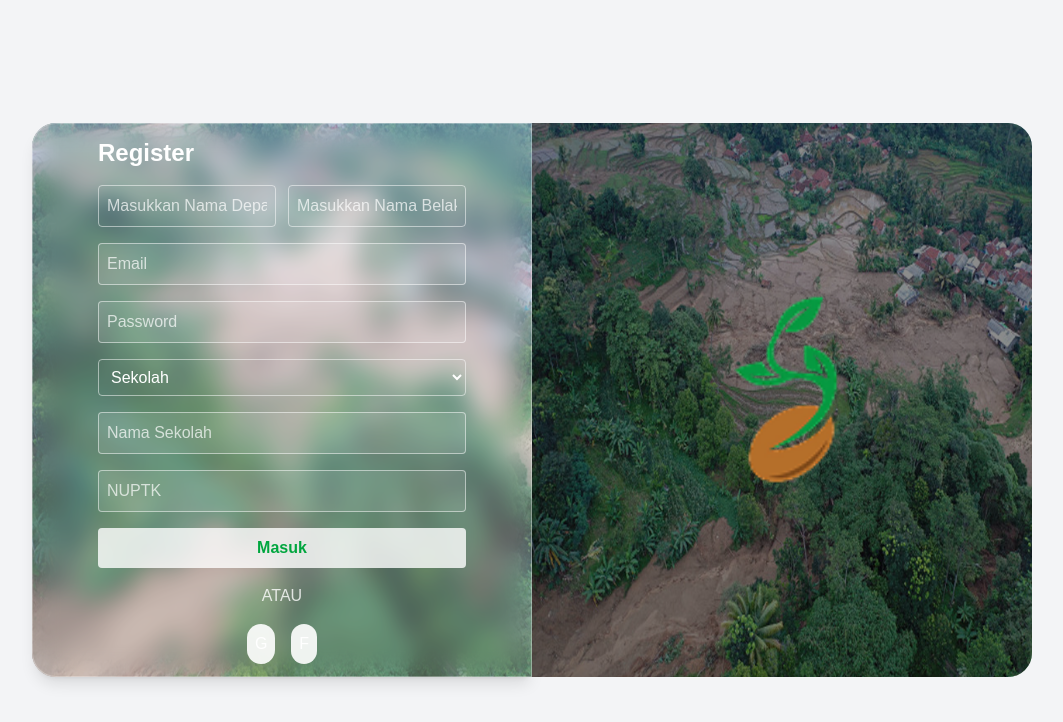
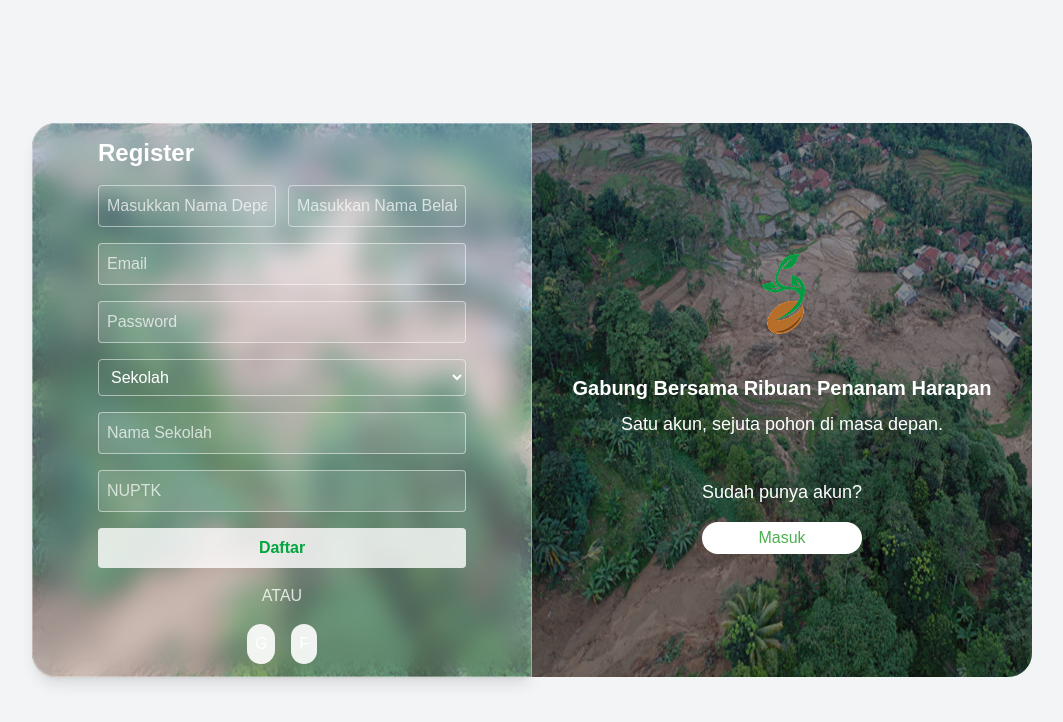
Before and after one commit to Aghissulaiman/reforesta, a Next.js app: page /register in a window 1280 px wide. Shown: the top 722 px of the page, without its empty margins (108-1171 px from the left). Built offline with nearby package versions, Linux system fonts and the light colour scheme; no server answers.

Commit message:
Register public done

```diff
--- a/package.json
+++ b/package.json
@@ -9,6 +9,7 @@
     "lint": "eslint"
   },
   "dependencies": {
+    "@supabase/auth-helpers-nextjs": "^0.10.0",
     "@supabase/supabase-js": "^2.58.0",
     "framer-motion": "^12.23.22",
     "lucide-react": "^0.544.0",
--- /dev/null
+++ b/src/app/middleware.js
@@ -0,0 +1,17 @@
+import { NextResponse } from "next/server";
+import { createMiddlewareClient } from "@supabase/auth-helpers-nextjs";
+
+export async function middleware() {
+    const res = NextResponse.next();
+    const supabase = createMiddlewareClient({req, res});
+
+    const {
+        data: {user},
+    } = await supabase.auth.getUser();
+
+    if (!user) {
+      return NextResponse.redirect(new URL("/login", req.url));
+    }
+
+    return res
+}
--- a/src/app/register/page.js
+++ b/src/app/register/page.js
@@ -1,99 +1,233 @@
-'use client'
+"use client";
 
 import { useState } from "react";
+import { supabase } from "@/lib/supabaseClient";
 
 export default function Register() {
-  const [status, setStatus] = useState("Sekolah");
+  const [form, setForm] = useState({
+    nama_depan: "",
+    nama_belakang: "",
+    email: "",
+    password: "",
+    role: "Sekolah", // default
+    status: "Pelajar", // default untuk Publik
+    nama_sekolah: "",
+    nuptk: "",
+  });
+
+  const handleChange = (e) => {
+    setForm({ ...form, [e.target.name]: e.target.value });
+  };
+
+  const handleRegister = async (e) => {
+    e.preventDefault();
+
+    // 1. Register ke Auth Supabase
+    const { data, error } = await supabase.auth.signUp({
+      email: form.email,
+      password: form.password,
+    });
+
+    if (error) {
+      alert("Gagal register: " + error.message);
+      return;
+    }
+
+    const user = data.user;
+    if (!user) return;
+
+    // 2. Simpan ke tabel users
+    const { error: insertError } = await supabase.from("users").insert([
+      {
+        id: user.id, // foreign key dari auth.users
+        nama_depan: form.nama_depan,
+        nama_belakang: form.nama_belakang,
+        email: form.email,
+        role: form.role, // Sekolah / Publik
+        status: form.role === "Sekolah" ? null : form.status, // status cuma kalau Publik
+        password: form.password, // opsional
+      },
+    ]);
+
+    if (insertError) {
+      alert("Gagal menyimpan user: " + insertError.message);
+      return;
+    }
+
+    // 3. Kalau role = Sekolah → insert ke sekolah_profiles
+    if (form.role === "Sekolah") {
+      const { error: sekolahError } = await supabase
+        .from("sekolah_profiles")
+        .insert([
+          {
+            user_id: user.id,
+            nama_sekolah: form.nama_sekolah,
+            nuptk: form.nuptk,
+          },
+        ]);
+
+      if (sekolahError) {
+        alert("Gagal menyimpan data sekolah: " + sekolahError.message);
+        return;
+      }
+    }
+
+    alert("Register berhasil, cek email untuk verifikasi!");
+  };
 
   return (
-    <>
     <div className="flex flex-row items-center justify-center p-8 min-h-screen bg-gray-100">
+      {/* KIRI - Form Register */}
       <div className="relative w-125 h-138.5">
         <img
           src="image 2 (1).png"
           className="object-cover rounded-l-3xl z-0 w-125 h-138.5"
         />
 
-          <div className="absolute inset-0 rounded-l-3xl bg-white/20 backdrop-blur-md border border-white/30 shadow-lg flex items-center justify-center">
+        <form
+          onSubmit={handleRegister}
+          className="absolute inset-0 rounded-l-3xl bg-white/20 backdrop-blur-md border border-white/30 shadow-lg flex items-center justify-center"
+        >
           <div className="w-full max-w-md p-10 space-y-4">
             <h2 className="text-white text-2xl font-semibold text-left mb-4">
               Register
             </h2>
 
+            {/* Nama depan & belakang */}
             <div className="grid grid-cols-2 gap-3">
               <input
                 type="text"
+                name="nama_depan"
+                value={form.nama_depan}
+                onChange={handleChange}
                 placeholder="Masukkan Nama Depan"
                 className="w-full p-2 rounded border border-white/50 bg-transparent text-white placeholder-white/70 focus:outline-none focus:ring-1 focus:ring-white/50"
               />
               <input
                 type="text"
+                name="nama_belakang"
+                value={form.nama_belakang}
+                onChange={handleChange}
                 placeholder="Masukkan Nama Belakang"
                 className="w-full p-2 rounded border border-white/50 bg-transparent text-white placeholder-white/70 focus:outline-none focus:ring-1 focus:ring-white/50"
               />
             </div>
 
+            {/* Email & Password */}
             <input
               type="email"
+              name="email"
+              value={form.email}
+              onChange={handleChange}
               placeholder="Email"
               className="w-full p-2 rounded border border-white/50 bg-white/10 text-white placeholder-white/70 focus:outline-none focus:ring-1 focus:ring-white/50"
             />
             <input
               type="password"
+              name="password"
+              value={form.password}
+              onChange={handleChange}
               placeholder="Password"
               className="w-full p-2 rounded border border-white/50 bg-white/10 text-white placeholder-white/70 focus:outline-none focus:ring-1 focus:ring-white/50"
             />
 
             {/* Dropdown utama */}
             <select
-                value={status}
-                onChange={(e) => setStatus(e.target.value)}
+              name="role"
+              value={form.role}
+              onChange={handleChange}
               className="w-full p-2 rounded border border-white/50 bg-transparent text-white focus:outline-none focus:ring-1 focus:ring-white/50"
             >
-                <option className="text-black">Sekolah</option>
-                <option className="text-black">Publik</option>
+              <option value="Sekolah" className="text-black">
+                Sekolah
+              </option>
+              <option value="Publik" className="text-black">
+                Publik
+              </option>
             </select>
 
             {/* Kondisi Sekolah atau Publik */}
-              {status === "Sekolah" ? (
+            {form.role === "Sekolah" ? (
               <>
                 <input
                   type="text"
+                  name="nama_sekolah"
+                  value={form.nama_sekolah}
+                  onChange={handleChange}
                   placeholder="Nama Sekolah"
                   className="w-full p-2 rounded border border-white/50 bg-white/10 text-white placeholder-white/70 focus:outline-none focus:ring-1 focus:ring-white/50"
                 />
                 <input
                   type="text"
+                  name="nuptk"
+                  value={form.nuptk}
+                  onChange={handleChange}
                   placeholder="NUPTK"
                   className="w-full p-2 rounded border border-white/50 bg-white/10 text-white placeholder-white/70 focus:outline-none focus:ring-1 focus:ring-white/50"
                 />
               </>
             ) : (
-                <select className="w-full p-2 rounded border border-white/50 bg-white/10 text-white focus:outline-none focus:ring-1 focus:ring-white/50">
-                  <option className="text-black">Pelajar</option>
-                  <option className="text-black">Pekerja</option>
-                  <option className="text-black">Mahasiswa</option>
-                  <option className="text-black">Lainnya</option>
+              <select
+                name="status"
+                value={form.status}
+                onChange={handleChange}
+                className="w-full p-2 rounded border border-white/50 bg-white/10 text-white focus:outline-none focus:ring-1 focus:ring-white/50"
+              >
+                <option value="Pelajar" className="text-black">
+                  Pelajar
+                </option>
+                <option value="Pekerja" className="text-black">
+                  Pekerja
+                </option>
+                <option value="Mahasiswa" className="text-black">
+                  Mahasiswa
+                </option>
+                <option value="Lainnya" className="text-black">
+                  Lainnya
+                </option>
               </select>
             )}
 
-              <button className="w-full bg-white/80 text-green-600 font-semibold py-2 rounded hover:bg-white/90 transition">
-                Masuk
+            <button
+              type="submit"
+              className="w-full bg-white/80 text-green-600 font-semibold py-2 rounded hover:bg-white/90 transition"
+            >
+              Daftar
             </button>
 
             <p className="text-white/80 text-center">ATAU</p>
             <div className="flex justify-center gap-4">
-                <button className="bg-white/90 p-2 rounded-full">G</button>
-                <button className="bg-white/90 p-2 rounded-full">F</button>
+              <button type="button" className="bg-white/90 p-2 rounded-full">
+                G
+              </button>
+              <button type="button" className="bg-white/90 p-2 rounded-full">
+                F
+              </button>
+            </div>
+          </div>
+        </form>
+      </div>
+
+      {/* KANAN - Card Image */}
+      <div className="relative">
+        <div className="absolute bg-black/45 z-10 w-125 h-138.5 rounded-r-3xl">
+          <div className="absolute z-20 flex flex-row justify-center items-center w-full h-full">
+            <div className="text-center px-8">
+              <img src="Logo.png" className="mx-auto mb-6" />
+              <h3 className="text-white text-xl font-bold mb-2">
+                Gabung Bersama Ribuan Penanam Harapan
+              </h3>
+              <p className="text-white text-lg">
+                Satu akun, sejuta pohon di masa depan.
+              </p>
+              <div className="mt-10">
+                <p className="text-white text-lg">Sudah punya akun?</p>
+                <button className="bg-white text-[#4CAF50] w-40 h-8 rounded-4xl mt-4 hover:bg-[#4CAF50] hover:text-white transition ease-in-out duration-300">
+                  Masuk
+                </button>
               </div>
             </div>
           </div>
-        </div>
-
-        {/* CARD IMAGE kanan */}
-        <div className="relative">
-          <div className="absolute bg-black/45 z-10 w-125 h-138.5 rounded-r-3xl flex items-center justify-center">
-            <img src="Logo.png" className="w-40" />
         </div>
         <img
           src="image 2 (1).png"
@@ -101,6 +235,5 @@ export default function Register() {
         />
       </div>
     </div>
-    </>
   );
 }
```
Also changed, not shown: src/app/login/page.js (+8 -12 lines), 1 other file (tests, documents, lock files or other folders). Lines whose indentation alone changed are shown as unchanged.
